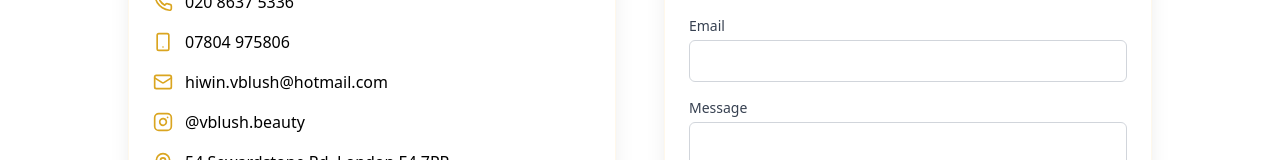
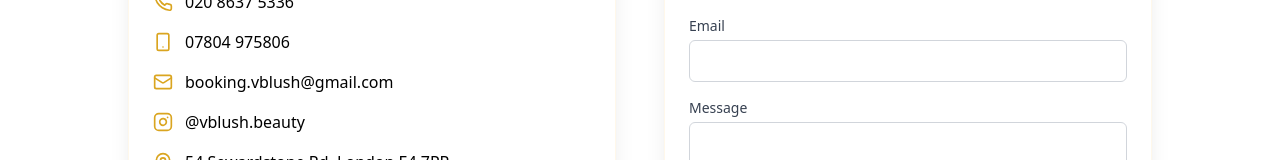
Before and after one commit to Developer353/Developer353.github.io, a React (Vite) app: page /contact in a window 1280 px wide. Shown: the part 396-556 px from the top of the page. Built offline with nearby package versions, Linux system fonts and the light colour scheme; no server answers.

Commit message:
Update Contact.tsx

```diff
--- a/src/pages/Contact.tsx
+++ b/src/pages/Contact.tsx
@@ -49,10 +49,10 @@ export default function Contact() {
               <div className="flex items-center">
                 <Mail className="w-5 h-5 text-gold-500 mr-3" />
                 <a
-                  href="mailto:hiwin.vblush@hotmail.com"
+                  href="mailto:booking.vblush@gmail.com"
                   className="relative text-black after:absolute after:left-0 after:bottom-0 after:w-0 after:h-[2px] after:bg-gold-500 after:transition-all after:duration-300 hover:after:w-full"
                 >
-                  hiwin.vblush@hotmail.com
+                  booking.vblush@gmail.com
                 </a>
               </div>
               <div className="flex items-center">
```
